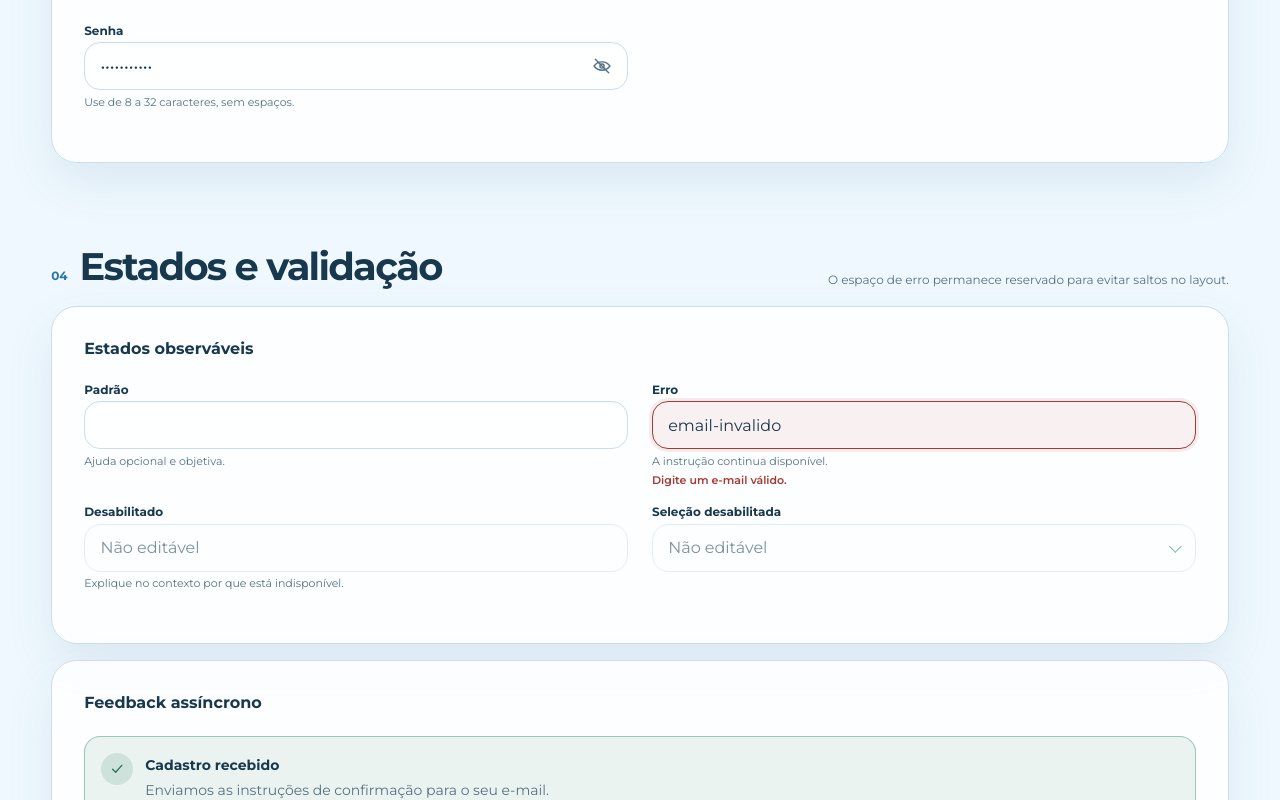
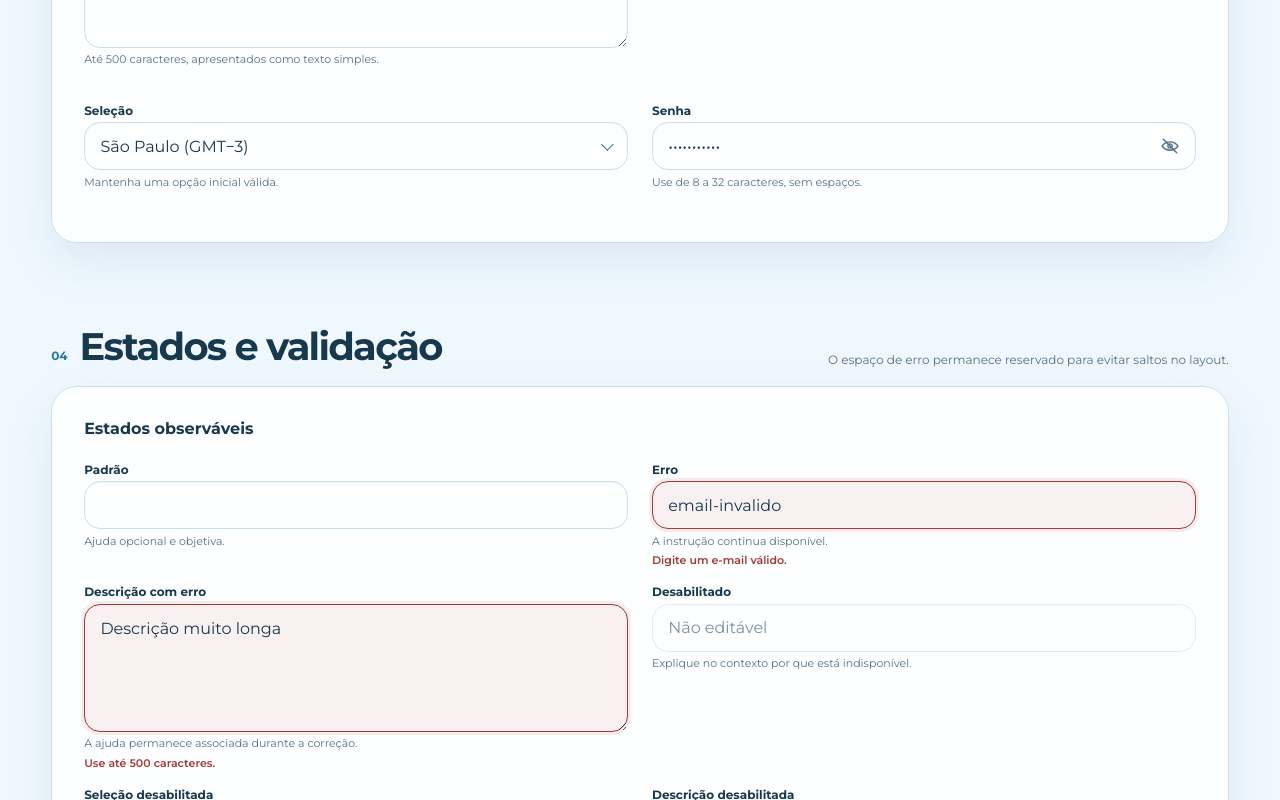
Before and after one commit to carlosSimplicio/barbershop-app, a Next.js app in the folder frontend/: page /design-system in a window 1280 px wide. Shown: the part 2100-2900 px from the top of the page. Built offline with nearby package versions, Linux system fonts and the light colour scheme.

Commit message:
Add textarea components to design system

```diff
--- a/frontend/app/design-system/showcase.tsx
+++ b/frontend/app/design-system/showcase.tsx
@@ -12,6 +12,7 @@ import {
   PasswordField,
   RecordList,
   SelectField,
+  TextareaField,
   TextField,
 } from "@/components/ui";
 
@@ -183,6 +184,12 @@ export function DesignSystemShowcase() {
               label="E-mail"
               type="email"
             />
+            <TextareaField
+              defaultValue="Cortes, barba e cuidado em um só lugar."
+              hint="Até 500 caracteres, apresentados como texto simples."
+              label="Descrição"
+              maxLength={500}
+            />
             <Field
               hint="O prefixo contextualiza sem fazer parte do valor."
               hintId="showcase-slug-hint"
@@ -229,6 +236,13 @@ export function DesignSystemShowcase() {
               label="Erro"
               type="email"
             />
+            <TextareaField
+              defaultValue="Descrição muito longa"
+              error="Use até 500 caracteres."
+              hint="A ajuda permanece associada durante a correção."
+              label="Descrição com erro"
+              maxLength={500}
+            />
             <TextField
               defaultValue="Não editável"
               disabled
@@ -238,6 +252,12 @@ export function DesignSystemShowcase() {
             <SelectField disabled label="Seleção desabilitada">
               <option>Não editável</option>
             </SelectField>
+            <TextareaField
+              defaultValue="Não editável"
+              disabled
+              hint="Trial expirado: leitura disponível, edição bloqueada."
+              label="Descrição desabilitada"
+            />
           </div>
         </Showcase>
         <Showcase title="Feedback assíncrono">
--- a/frontend/components/ui/index.ts
+++ b/frontend/components/ui/index.ts
@@ -19,3 +19,8 @@ export {
   type SelectFieldProps,
 } from "./select-field/select-field";
 export { TextField, type TextFieldProps } from "./text-field/text-field";
+export { Textarea, type TextareaProps } from "./textarea/textarea";
+export {
+  TextareaField,
+  type TextareaFieldProps,
+} from "./textarea-field/textarea-field";
--- /dev/null
+++ b/frontend/components/ui/textarea-field/textarea-field.module.css
@@ -0,0 +1,3 @@
+.field {
+  min-width: 0;
+}
--- /dev/null
+++ b/frontend/components/ui/textarea-field/textarea-field.tsx
@@ -0,0 +1,53 @@
+import type { ReactNode } from "react";
+
+import { Field, useFieldControl } from "../field/field";
+import { Textarea } from "../textarea/textarea";
+import type { TextareaProps } from "../textarea/textarea";
+import styles from "./textarea-field.module.css";
+
+export type TextareaFieldProps = TextareaProps & {
+  error?: ReactNode;
+  fieldClassName?: string;
+  hint?: ReactNode;
+  label: ReactNode;
+};
+
+export function TextareaField({
+  "aria-describedby": describedBy,
+  "aria-invalid": invalid,
+  error,
+  fieldClassName,
+  hidden,
+  hint,
+  id,
+  label,
+  ref,
+  ...props
+}: TextareaFieldProps) {
+  const field = useFieldControl({ describedBy, error, hint, id, invalid });
+  const fieldClasses = fieldClassName
+    ? `${styles.field} ${fieldClassName}`
+    : styles.field;
+
+  return (
+    <Field
+      className={fieldClasses}
+      error={error}
+      errorId={field.errorId}
+      hidden={hidden}
+      hint={hint}
+      hintId={field.hintId}
+      htmlFor={field.controlId}
+      label={label}
+    >
+      <Textarea
+        aria-describedby={field.descriptionIds}
+        aria-invalid={field.invalid}
+        hidden={hidden}
+        id={field.controlId}
+        ref={ref}
+        {...props}
+      />
+    </Field>
+  );
+}
--- /dev/null
+++ b/frontend/components/ui/textarea/textarea.module.css
@@ -0,0 +1,8 @@
+.control {
+  composes: control from "../_shared/form-control.module.css";
+  height: auto;
+  min-height: 8rem;
+  padding: 0.75rem 0.95rem;
+  line-height: 1.5;
+  resize: vertical;
+}
--- /dev/null
+++ b/frontend/components/ui/textarea/textarea.tsx
@@ -0,0 +1,11 @@
+import type { ComponentPropsWithRef } from "react";
+
+import styles from "./textarea.module.css";
+
+export type TextareaProps = ComponentPropsWithRef<"textarea">;
+
+export function Textarea({ className, ref, ...props }: TextareaProps) {
+  const classes = className ? `${styles.control} ${className}` : styles.control;
+
+  return <textarea className={classes} ref={ref} {...props} />;
+}
```
Also changed, not shown: 3 other files (tests, documents, lock files or other folders).
